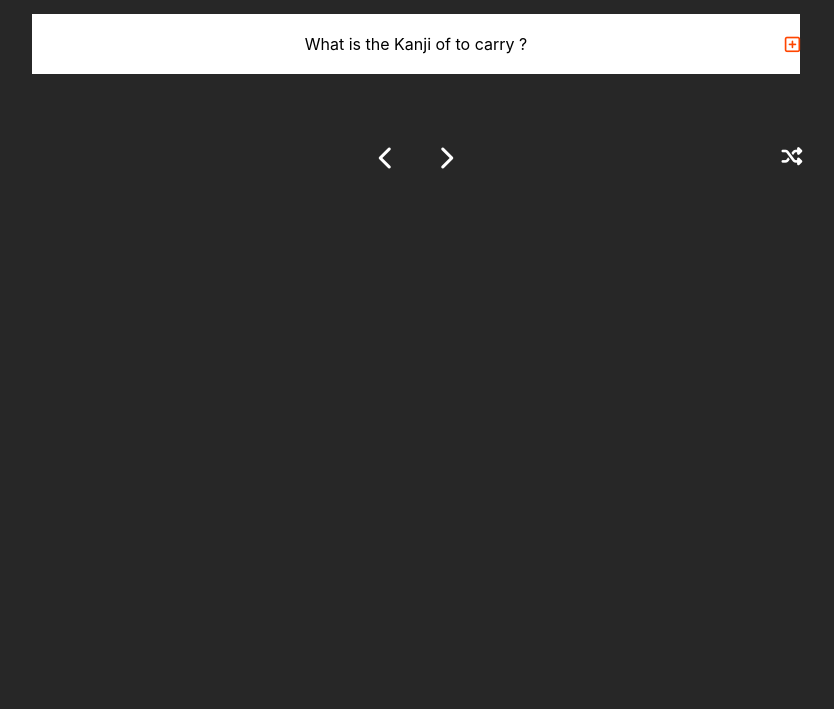
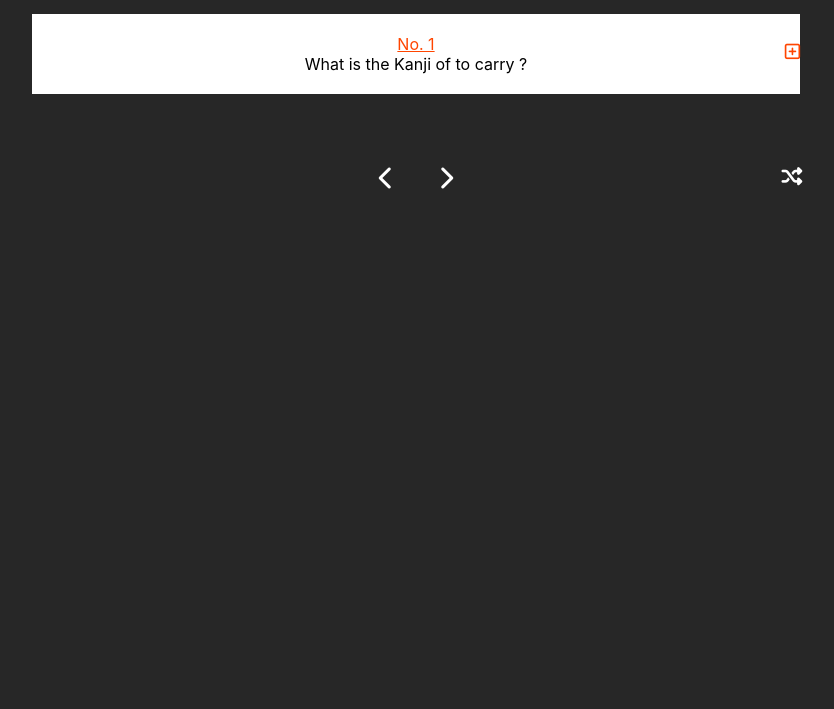
Before and after one commit to MuGenFJ/reviewapp, a plain HTML site: page index.html in a window 1280 px wide. Shown: the part 91-800 px from the top of the page, without its empty margins (224-1058 px from the left). Drawn offline with Linux system fonts and the light colour scheme.

Commit message:
Add files via upload

```diff
--- a/index.html
+++ b/index.html
@@ -20,6 +20,7 @@
 
         <article id="review-box">
             <div class="question-box">
+                <span class="question-number"></span>
                 <p class="thequestion">What is the Kanji of Travel? Think about it and clik on the button to see if you were right!</p>
                 <button class="btns">
                     <span id="plus-btn"><i class="far fa-plus-square"></i></span>
--- a/js/script.js
+++ b/js/script.js
@@ -683,9 +683,177 @@ const reviewArray = [
       {
         id: 96,
         question:
-        "[Translate in Jap] : Could you deaw it exactly as the picture ?",
+        "[Translate in Jap] : Could you drew it exactly as the picture ?",
         answer:
         "えのとおりに書けましたか 。",
+      },
+      {
+        id: 97,
+        question:
+        "[Translate in Jap] : I brush my teeth after eating breakfast",
+        answer:
+        "朝ごはんを食べた後で歯（・は）を磨きます（・みがく）。",
+      },
+      {
+        id: 98,
+        question:
+        "[Translate in Jap] : I brush my teeth after eating breakfast",
+        answer:
+        "朝ごはんを食べた後で歯（・は）を磨きます（・みがく）。",
+      },
+      {
+        id: 99,
+        question:
+        "[Translate in Jap] : After i finished my homework i'll go meet my friends.",
+        answer:
+        "仕事を終わった後で友達に会います。",
+      },
+      {
+        id: 100,
+        question:
+        "[Translate in Jap] : The exam was difficult, just as the teacher said would be.",
+        answer:
+        "先生が言ったとおりに、試験（・しけん）が難しかった（・むずかしい）。",
+      },
+      {
+        id: 101,
+        question:
+        "[Coding] : What is an element ?",
+        answer:
+        "Is somthing like div etc ...",
+      },
+      {
+        id: 102,
+        question:
+        "[Coding] : What mean -this- ?",
+        answer:
+        "This will give us the current object that excuting the function !",
+      },
+      {
+        id: 103,
+        question:
+        "[Coding] : What is the method -toFixed(2)- do.",
+        answer:
+        "Rounding the number to keep only two decimals according to this case.",
+      },
+      {
+        id: 104,
+        question:
+        "[Coding] : What is the method push() do.",
+        answer:
+        "Is for Add a new item into an array.",
+      },
+      {
+        id: 105,
+        question:
+        "[Coding] : What does the method Math.floor() & Math.random() do ?",
+        answer:
+        "Math.random will give us a decimal number between 0,00 & 0,99 and we use Math.floor to convert the number into an integer(nombre sans decimal). Ex: Math.floor(Math.random()). Now we when we combine the both we'll get a random number between 0 & 1.",
+      },
+      {
+        id: 106,
+        question:
+        "[Coding] : What does the method indexof() do ?",
+        answer:
+        "We can obtain the right position/index of an item/element in an array.",
+      },
+      {
+        id: 107,
+        question:
+        "[Coding] : What does the method splice() do ?",
+        answer:
+        "It adds/removes items to/from an array, and returns the removed item(s).Ex : splice(2, 1, 'Lemon', 'Kiwi'). We say here at position 2 from our array fruits, add Lemon & Kiwi and remove just 1 item.",
+      },
+      {
+        id: 108,
+        question:
+        "[Coding] : Which method could we use for transform our string, boolean etc into an array ?",
+        answer:
+        "We can use the function/method -Array.from()",
+      },
+      {
+        id: 109,
+        question:
+        "[Coding] : What is a spreadOperator or alse named ...Operator ?",
+        answer:
+        "He spread all the individual item contained in an array for instance so that we can grasp it.",
+      },
+      {
+        id: 110,
+        question:
+        "[Coding] : Which function can we use to make a delay ?",
+        answer:
+        "setTimeout()",
+      },
+      {
+        id: 111,
+        question:
+          "Traduis la phrase suivante : Morceaux de papiers",
+        answer:
+          "Bits of paper ",
+      },
+      {
+        id: 112,
+        question:
+          "Traduis la phrase suivante : Tim a tiré le couvercle du récipient.",
+        answer:
+          "Tim pulled the lid of the container",
+      },
+      {
+        id: 113,
+        question:
+          "Traduis la phrase suivante : Il a tendu sa main au chien pour qu'il la sente",
+        answer:
+          "He held out(pastForm)(verb: hold out) his hand for the dog to sniff it",
+      },
+      {
+        id: 114,
+        question:
+          "Traduis la phrase suivante : Il riait si fort que des larmes coulaient sur ses joues.",
+        answer:
+          "He was laughing so hard that tears were rolling down his cheeks.",
+      },
+      {
+        id: 115,
+        question:
+          "Traduis la phrase suivante : Si vous passez dix minutes par jour à apprendre une langue étrangère, vous en recoltez bientôt les benefices.",
+        answer:
+          "If you spend ten minutes a day learning a foreign language, you'll soon reap(riip) the benefits.",
+      },
+      {
+        id: 116,
+        question:
+          "Traduis la phrase suivante : Oliver a seme le doute dans l'esprit de Rachel.",
+        answer:
+          "Oliver sowed(seuwt) doubt in Rachel's mind.",
+      },
+      {
+        id: 117,
+        question:
+          "Traduis la phrase suivante : Les fauteurs de troubles ont semé le mécontentement parmi les villageois.",
+        answer:
+          "The troublemakers sowed discontent among the villagers.",
+      },
+      {
+        id: 118,
+        question:
+          "Traduis la phrase suivante : Tu recoltes ce que tu seme.",
+        answer:
+          "You reap what you sow.",
+      },
+      {
+        id: 119,
+        question:
+          "Traduis la phrase suivante : J'ai mauvaise conscience d'avoir abime le livre de la biblio.",
+        answer:
+          "My conscience(konshens) is bothering me about damaging that library book.",
+      },
+      {
+        id: 120,
+        question:
+          "Traduis la phrase suivante : Si vous avez fait de votre mieux, c'est tout ce qui compte.",
+        answer:
+          "If you've done your best, then is all that matters.",
       },
 
   ];
--- a/style/style.css
+++ b/style/style.css
@@ -28,6 +28,11 @@ body{
     padding: 20px 0;
     text-align: center;
     position: relative;
+}
+
+.question-number{
+    color: orangered;
+    text-decoration: underline;
 }
 
 .btns{
```
